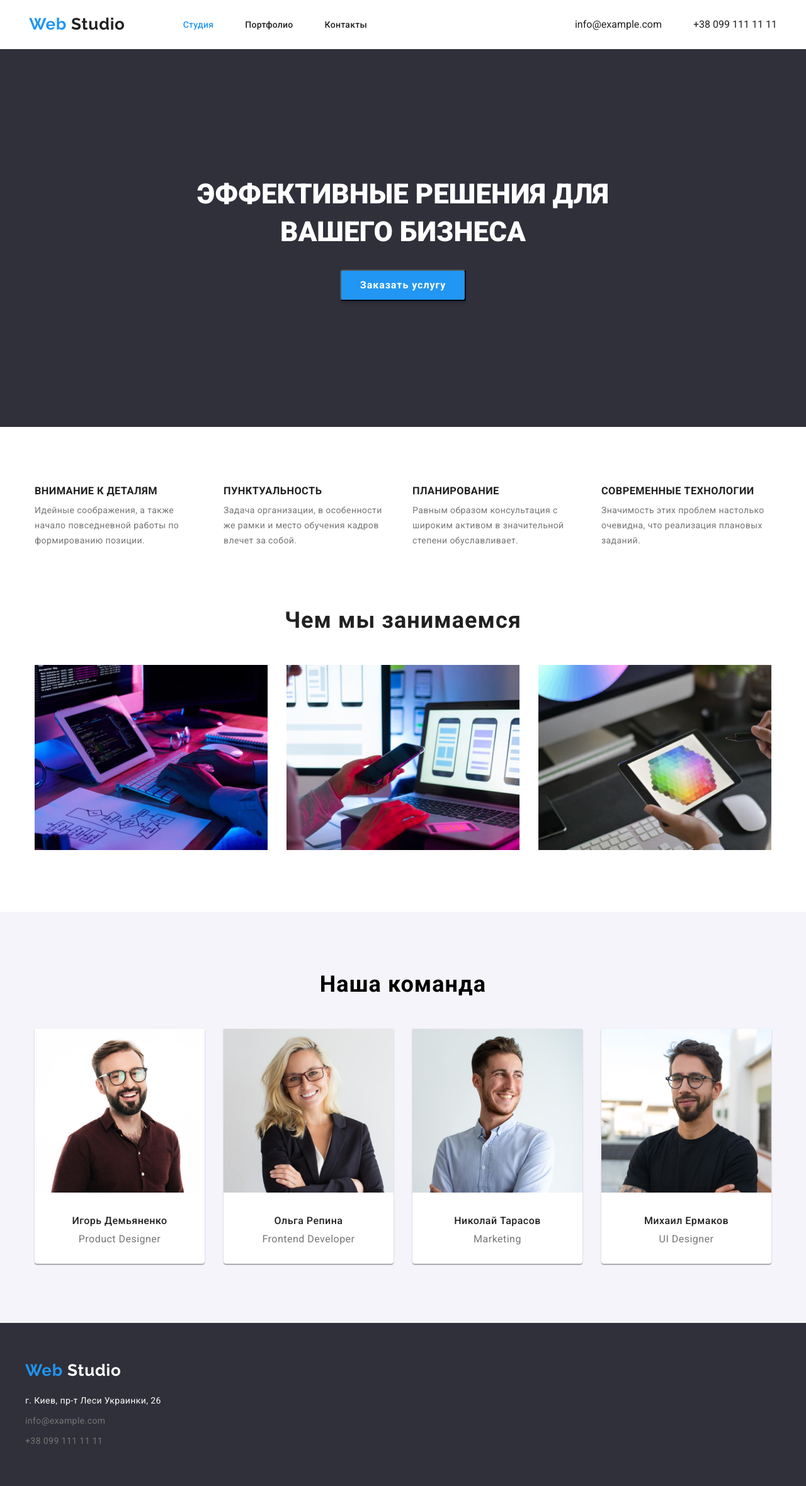
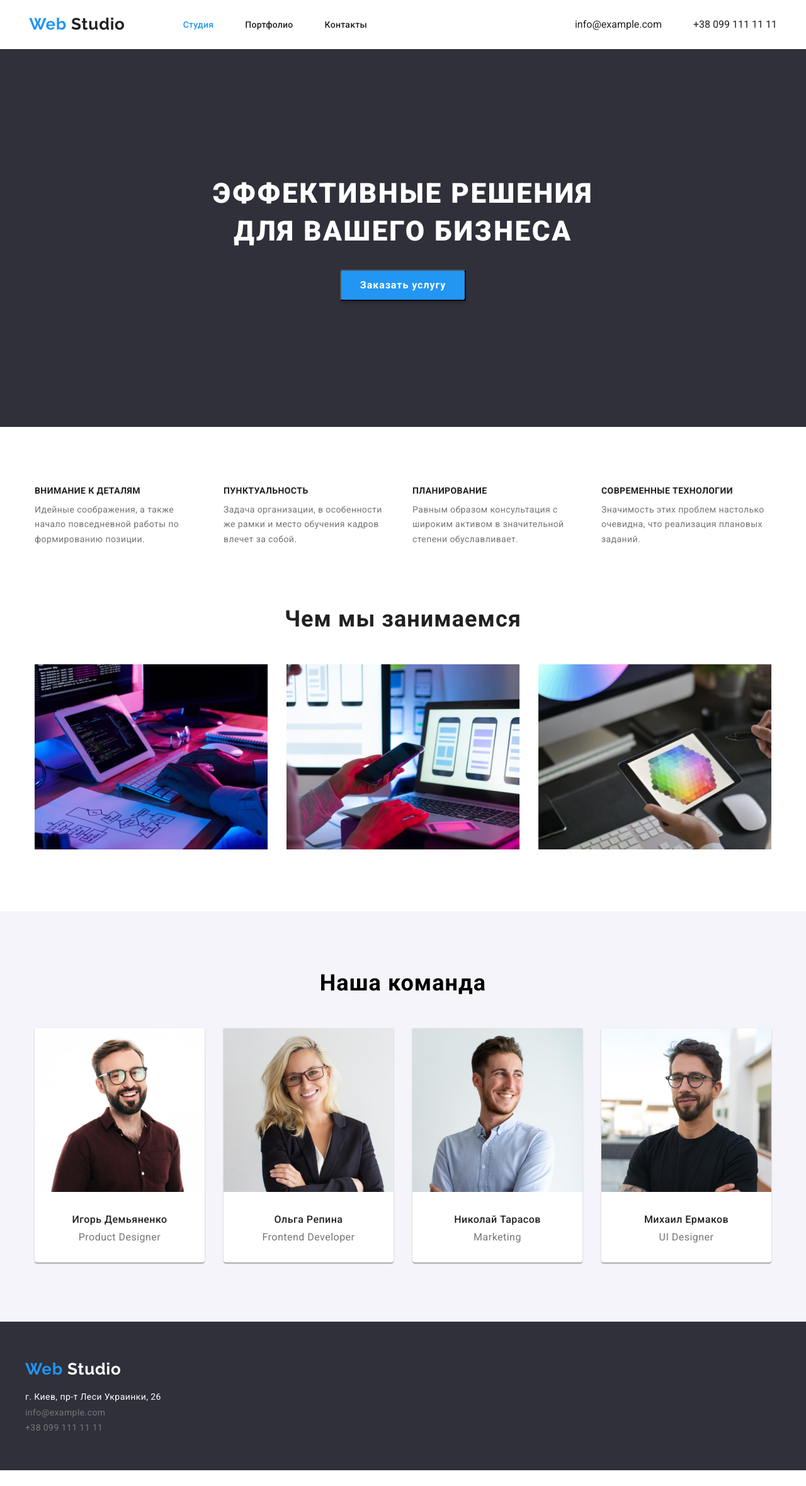
Before and after one commit to ololosh-tralevich/goit-markup-hw-03, a plain HTML site: page index.html in a window 1280 px wide. Shown: the whole page at 63% size. After the commit the page ends 2335 px from the top, so only its background shows below. Drawn offline with Linux system fonts and the light colour scheme.

Commit message:
Update styles.css

```diff
--- a/css/styles.css
+++ b/css/styles.css
@@ -35,8 +35,8 @@ h1 {
   width: 696px;
   font-weight: 900;
   font-size: 44px;
-  line-height: 60px;
-  letter-spacing: 1.36;
+  line-height: 1.36;
+  letter-spacing: 0.06em;
   text-transform: uppercase;
   text-align: center;
   color: var(--white-color);
@@ -76,7 +76,7 @@ h1 {
   border-radius: 4px;
   letter-spacing: 0.03em;
   font-size: 16px;
-  line-height: 26px;
+  line-height: 1.62;
 }
 
 .button:hover {
@@ -174,14 +174,14 @@ h1 {
 .projects-name {
   font-weight: bold;
   font-size: 18px;
-  line-height: 36px;
+  line-height: 2;
   letter-spacing: 0.06em;
   color: var(--black-color);
 }
 
 .projects-description {
   font-size: 16px;
-  line-height: 30px;
+  line-height: 1.87;
   letter-spacing: 0.03em;
   color: var(--grey-color);
 }
@@ -208,7 +208,7 @@ h1 {
   /* font-style: var(--main-font); */
   font-weight: bold;
   font-size: 16px;
-  line-height: 30px;
+  line-height: 1.87;
   align-items: center;
   letter-spacing: 0.06em;
   color: var(--white-color);
@@ -232,13 +232,15 @@ h1 {
 .about-us-caption {
   margin: 0;
   font-weight: bold;
-  line-height: 16px;
+  font-size: 14px;
+  line-height: 1.14;
   text-transform: uppercase;
   color: var(--black-color);
 }
 
 .about-us-description {
-  line-height: 24px;
+  font-size: 14px;
+  line-height: 1.71;
   letter-spacing: 0.03em;
   color: var(--grey-color);
   margin-top: 10px;
@@ -253,7 +255,7 @@ h1 {
 .what-we-do {
   font-weight: bold;
   font-size: 36px;
-  line-height: 42px;
+  line-height: 1.16;
   text-align: center;
   letter-spacing: 0.03em;
   color: var(--black-color);
@@ -276,7 +278,7 @@ h1 {
   margin-bottom: 50px;
   font-weight: bold;
   font-size: 36px;
-  line-height: 42px;
+  line-height: 1.16;
   text-align: center;
   letter-spacing: 0.03em;
 }
@@ -299,7 +301,7 @@ h1 {
   text-align: center;
   font-weight: 500;
   font-size: 16px;
-  line-height: 19px;
+  line-height: 1.18;
   margin-top: 30px;
   margin-bottom: 10px;
   text-align: center;
@@ -311,7 +313,7 @@ h1 {
   width: 270px;
   font-weight: normal;
   font-size: 16px;
-  line-height: 19px;
+  line-height: 1.18;
   text-align: center;
   letter-spacing: 0.03em;
   color: var(--grey-color);
@@ -336,7 +338,7 @@ h1 {
   font-family: 'Raleway', sans-serif;
   font-weight: bold;
   font-size: 26px;
-  line-height: 31px;
+  line-height: 1.19;
   margin-bottom: 20px;
   letter-spacing: 0.03em;
   color: var(--hover-color);
@@ -346,7 +348,7 @@ h1 {
   font-style: normal;
   font-weight: normal;
   font-size: 14px;
-  line-height: 24px;
+  line-height: 1.17;
   letter-spacing: 0.03em;
   color: var(--white-color);
 }
@@ -359,7 +361,7 @@ h1 {
 .footer-email {
   font-weight: normal;
   font-size: 14px;
-  line-height: 24px;
+  line-height: 1.17;
   letter-spacing: 0.03em;
   margin-bottom: 8px;
   color: var(--grey-color);
@@ -368,10 +370,7 @@ h1 {
 .footer-tel {
   font-weight: normal;
   font-size: 14px;
-  line-height: 24px;
-  /* or 171% */
-
+  line-height: 1.17;
   letter-spacing: 0.03em;
-
   color: var(--grey-color);
 }
```
